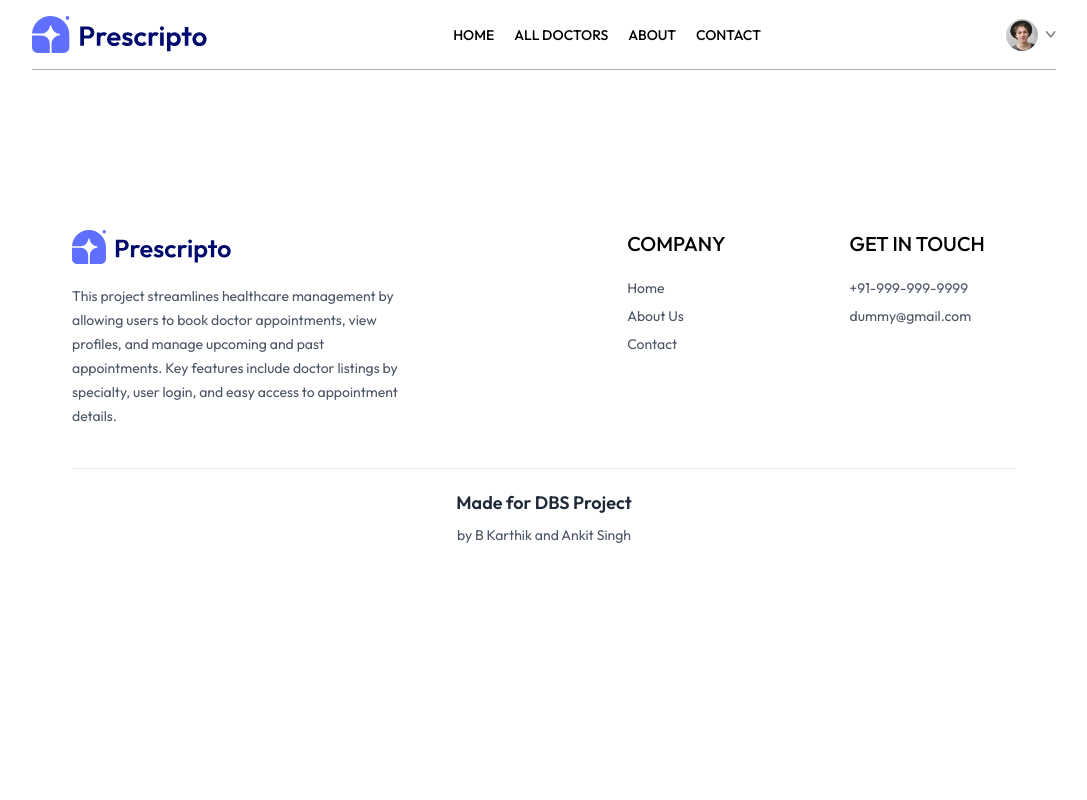
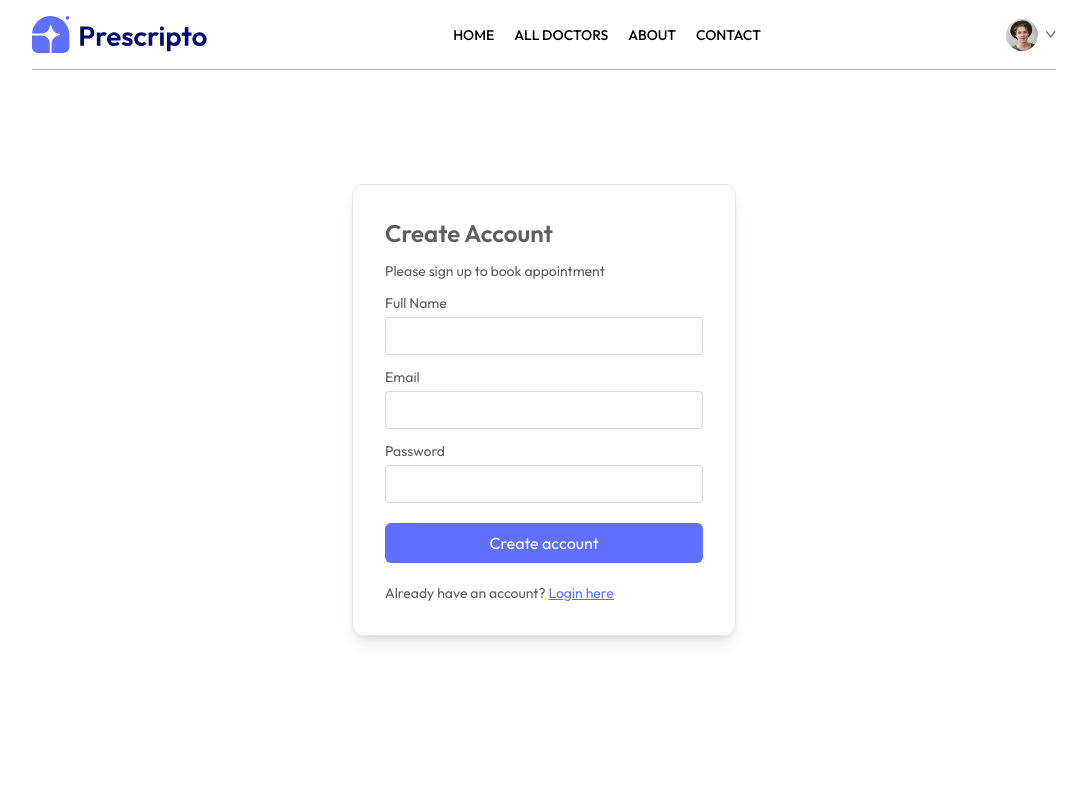
Before and after one commit to BKarthik7/Prescripto, a React (Vite) app in the folder frontend/: page /login in a window 1280 px wide. Shown: the top 800 px of the page, without its empty margins (96-1183 px from the left). Built offline with nearby package versions, Linux system fonts and the light colour scheme.

Commit message:
feat: Login.jsx

```diff
--- a/frontend/src/pages/Login.jsx
+++ b/frontend/src/pages/Login.jsx
@@ -1,10 +1,45 @@
-import React from 'react'
+import React, { useState } from 'react'
 
 const Login = () => {
+
+  const [state, setState] = useState('Sign Up')
+
+  const [name, setName] = useState('')
+  const [email, setEmail] = useState('')
+  const [password, setPassword] = useState('')
+
+  const onSubmitHandler = async (event) => {
+    event.preventDefault();
+  }
+
   return (
-    <div>
+    <form className='min-h-[80vh] flex items-center'>
+      <div className='flex flex-col gap-3 m-auto items-start p-8 min-w-[340px] sm:min-w-96 border rounded-xl text-[#5E5E5E] text-sm shadow-lg'>
+        <p className='text-2xl font-semibold'>{state === 'Sign Up' ? 'Create Account' : 'Login'}</p>
+        <p>Please {state === 'Sign Up' ? 'sign up' : 'log in'} to book appointment</p>
+        {state === 'Sign Up'
+          ? <div className='w-full '>
+            <p>Full Name</p>
+            <input onChange={(e) => setName(e.target.value)} value={name} className='border border-[#DADADA] rounded w-full p-2 mt-1' type="text" required />
+          </div>
+          : null
+        }
+        <div className='w-full '>
+          <p>Email</p>
+          <input onChange={(e) => setEmail(e.target.value)} value={email} className='border border-[#DADADA] rounded w-full p-2 mt-1' type="email" required />
+        </div>
+        <div className='w-full '>
+          <p>Password</p>
+          <input onChange={(e) => setPassword(e.target.value)} value={password} className='border border-[#DADADA] rounded w-full p-2 mt-1' type="password" required />
+        </div>
+        <button className='bg-primary text-white w-full py-2 my-2 rounded-md text-base'>{state === 'Sign Up' ? 'Create account' : 'Login'}</button>
+        {state === 'Sign Up'
+          ? <p>Already have an account? <span onClick={() => setState('Login')} className='text-primary underline cursor-pointer'>Login here</span></p>
+          : <p>Create an new account? <span onClick={() => setState('Sign Up')} className='text-primary underline cursor-pointer'>Click here</span></p>
+        }
+      </div>
+    </form>
 
-    </div>
   )
 }
 
```
